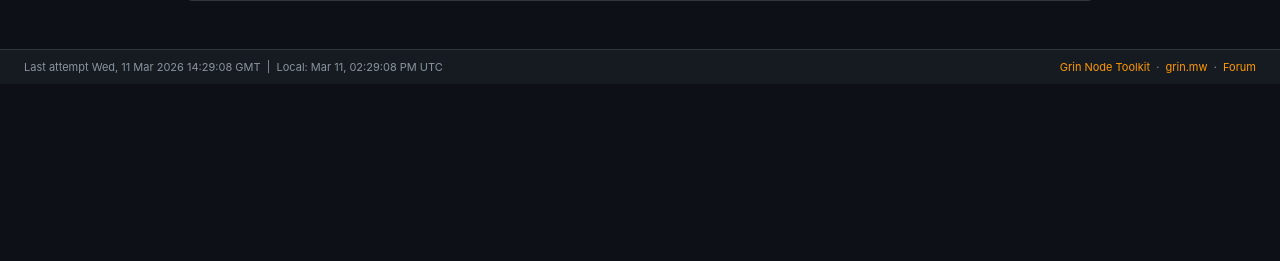
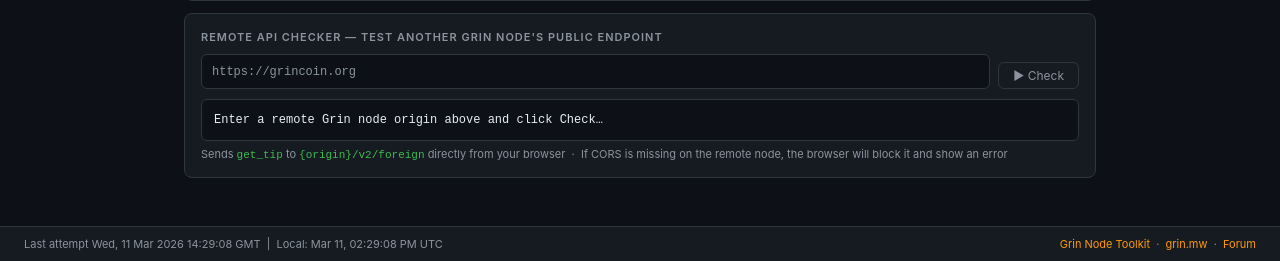
Before and after one commit to noobvie/Grin-Node-Toolkit, a PHP site: page / in a window 1280 px wide. Shown: the part 1656-1917 px from the top of the page. Before the commit the page ends 1730 px from the top, so only its background shows below. Run offline with PHP 8.4, Linux system fonts and the light colour scheme.

Commit message:
add check remote grin api server

```diff
--- a/web/04/public_html/css/status.css
+++ b/web/04/public_html/css/status.css
@@ -274,6 +274,29 @@ main {
 .test-btn:hover    { border-color: var(--grin); color: var(--text); }
 .test-btn:disabled { opacity: 0.4; cursor: not-allowed; }
 
+/* Remote checker — input + button on one row */
+.remote-row {
+  display: flex;
+  gap: 8px;
+  margin: 10px 0 0;
+}
+
+.url-input {
+  flex: 1;
+  background: var(--bg);
+  border: 1px solid var(--border);
+  border-radius: 6px;
+  color: var(--text);
+  font-family: 'Courier New', monospace;
+  font-size: 12px;
+  padding: 5px 10px;
+  outline: none;
+  transition: border-color 0.15s;
+}
+
+.url-input::placeholder { color: var(--muted); }
+.url-input:focus        { border-color: var(--grin); }
+
 /* loading shimmer */
 .loading .card-value { animation: blink 1.2s step-start infinite; }
 @keyframes blink { 50% { opacity: 0.35; } }
--- a/web/04/public_html/index.html
+++ b/web/04/public_html/index.html
@@ -21,9 +21,10 @@
   <!-- ── Favicon (local SVG) ───────────────────────────────────────────────── -->
   <link rel="icon" href="favicon.svg" type="image/svg+xml">
 
-  <!-- ── CSP: same-origin only ─────────────────────────────────────────────── -->
+  <!-- ── CSP ───────────────────────────────────────────────────────────────── -->
+  <!-- connect-src includes https: to allow the remote API checker to reach external nodes -->
   <meta http-equiv="Content-Security-Policy"
-        content="default-src 'self'; script-src 'self'; style-src 'self' 'unsafe-inline'; connect-src 'self'">
+        content="default-src 'self'; script-src 'self'; style-src 'self' 'unsafe-inline'; connect-src 'self' https:">
 
   <link rel="stylesheet" href="css/status.css">
 </head>
@@ -129,6 +130,19 @@
         Works from any website — proves this API is publicly accessible cross-origin
       </div>
     </div>
+    <div class="card">
+      <div class="card-label">Remote API checker — test another Grin node's public endpoint</div>
+      <div class="remote-row">
+        <input class="url-input" id="remote-url" type="url"
+               placeholder="https://grincoin.org" spellcheck="false">
+        <button class="test-btn" id="remote-btn">&#9654; Check</button>
+      </div>
+      <pre class="curl-block fetch-result" id="remote-result">Enter a remote Grin node origin above and click Check…</pre>
+      <div class="card-sub">
+        Sends <code>get_tip</code> to <code>{origin}/v2/foreign</code> directly from your browser
+        &nbsp;·&nbsp; If CORS is missing on the remote node, the browser will block it and show an error
+      </div>
+    </div>
   </div>
 
 </main>
--- a/web/04/public_html/js/node-status.js
+++ b/web/04/public_html/js/node-status.js
@@ -211,6 +211,46 @@ async function runSelfTest() {
   }
 }
 
+// ── Remote API checker ─────────────────────────────────────────────────────────
+async function runRemoteCheck() {
+  const input = document.getElementById('remote-url');
+  const btn   = document.getElementById('remote-btn');
+  const out   = document.getElementById('remote-result');
+  if (!out || !input) return;
+
+  const origin = input.value.trim().replace(/\/+$/, '');
+  if (!origin) { out.textContent = 'Enter a URL first.'; return; }
+
+  const url = origin + '/v2/foreign';
+  out.textContent = 'Checking ' + url + ' …';
+  out.className   = 'curl-block fetch-result';
+  if (btn) btn.disabled = true;
+
+  try {
+    const res = await fetch(url, {
+      method:  'POST',
+      headers: { 'Content-Type': 'application/json' },
+      body:    JSON.stringify({ jsonrpc: '2.0', method: 'get_tip', params: [], id: 1 }),
+    });
+    if (!res.ok) throw new Error(`HTTP ${res.status} ${res.statusText}`);
+    const json   = await res.json();
+    const result = json.result?.Ok ?? json.result;
+    out.textContent = JSON.stringify(result, null, 2);
+    out.classList.add('ok');
+  } catch (err) {
+    const isCors = err.message === 'Failed to fetch' || err.message.includes('NetworkError');
+    out.textContent = isCors
+      ? 'Blocked — likely CORS not enabled on the remote node.\n\n'
+        + 'Open F12 → Console for the exact browser error.\n'
+        + 'The remote node must respond with:\n'
+        + '  Access-Control-Allow-Origin: *'
+      : 'Error: ' + err.message;
+    out.classList.add('err');
+  } finally {
+    if (btn) btn.disabled = false;
+  }
+}
+
 // ── Boot ───────────────────────────────────────────────────────────────────────
 document.addEventListener('DOMContentLoaded', () => {
   applyTheme(currentTheme);
@@ -218,8 +258,12 @@ document.addEventListener('DOMContentLoaded', () => {
   applyCurlTip();
   applyFetchTip();
 
-  // Attach button listener here — inline onclick is blocked by CSP script-src 'self'
+  // Attach button listeners here — inline onclick is blocked by CSP script-src 'self'
   document.getElementById('test-btn')?.addEventListener('click', runSelfTest);
+  document.getElementById('remote-btn')?.addEventListener('click', runRemoteCheck);
+  document.getElementById('remote-url')?.addEventListener('keydown', e => {
+    if (e.key === 'Enter') runRemoteCheck();
+  });
   document.getElementById('theme-btn')?.addEventListener('click', () => {
     applyTheme(currentTheme === 'light' ? 'dark' : 'light');
   });
```
